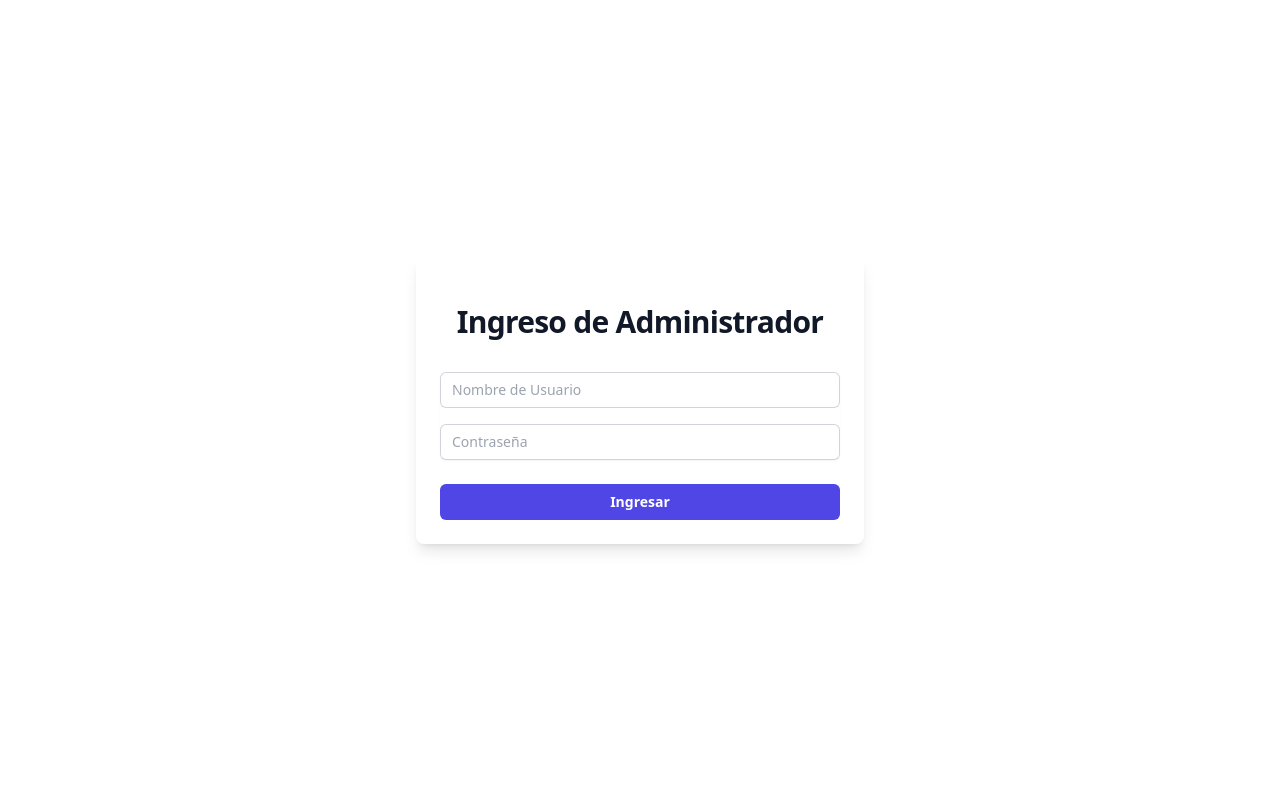
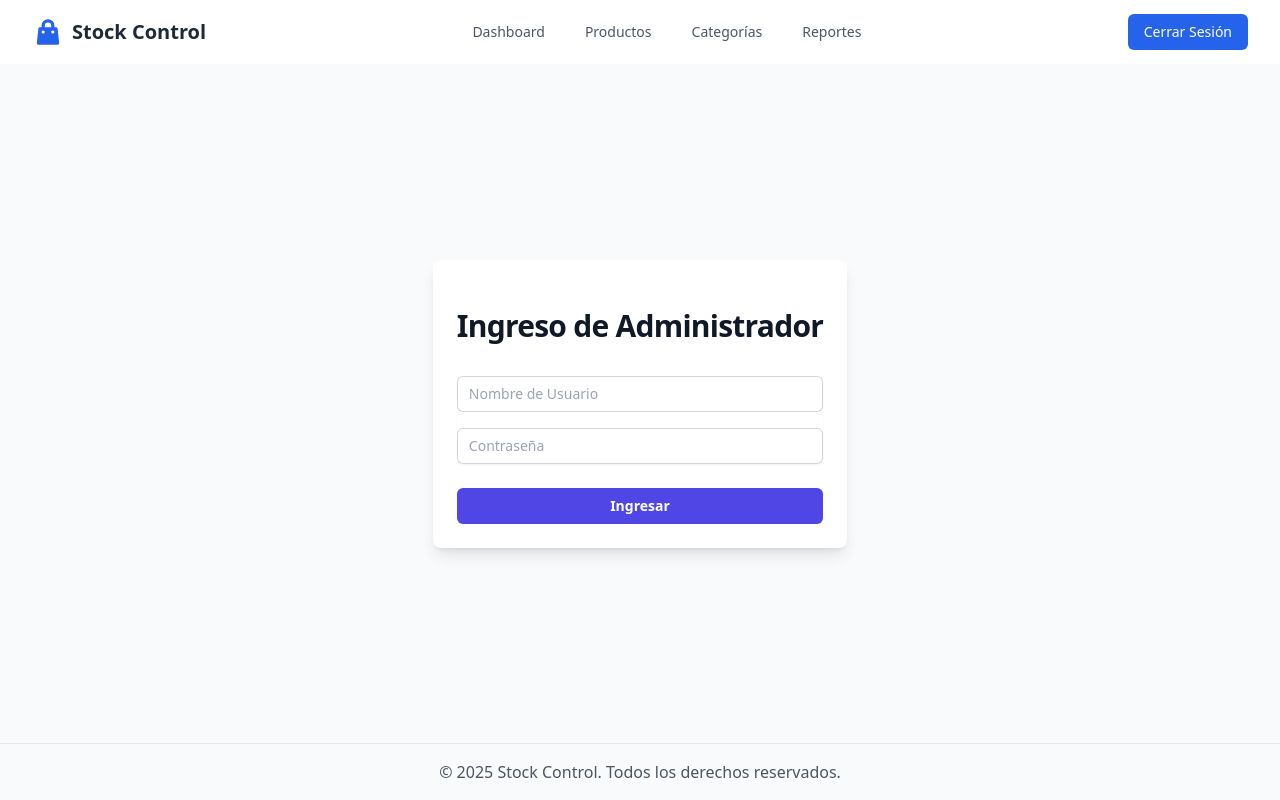
Before and after one commit to lucasecapdevila/stock-app-frontend, a React (Vite) app: page / in a window 1280 px wide. Built offline with nearby package versions, Linux system fonts and the light colour scheme; sample sign-in values are in the browser's storage.

Commit message:
footer added and displays fixed

```diff
--- a/src/App.tsx
+++ b/src/App.tsx
@@ -3,12 +3,17 @@ import Login from "./components/pages/Login";
 import Home from "./components/pages/Home";
 import ProtectedRoutes from "./components/routes/ProtectedRoutes";
 import AdminRoutes from "./components/routes/AdminRoutes";
+import Navbar from "./components/common/Navbar";
+import Footer from "./components/common/Footer";
 
 function App() {
-  const isLoggedIn = sessionStorage.getItem('isLoggedIn') === 'true';
+  const isLoggedIn = sessionStorage.getItem("isLoggedIn") === "true";
 
   return (
     <BrowserRouter>
+      <div className="flex flex-col min-h-screen">
+        <Navbar />
+        <main className="flex-1 flex">
           <Routes>
             <Route path="/" element={<Home />} />
             <Route path="/login" element={<Login />} />
@@ -25,6 +30,9 @@ function App() {
               }
             />
           </Routes>
+        </main>
+        <Footer />
+      </div>
     </BrowserRouter>
   );
 }
--- /dev/null
+++ b/src/components/common/Footer.tsx
@@ -0,0 +1,13 @@
+const Footer = () => {
+  return (
+    <footer className="bg-gray-50 border-t border-gray-200 py-4">
+      <div className="max-w-7xl mx-auto px-4 sm:px-6 lg:px-8">
+        <p className="text-center text-gray-600">
+          © {new Date().getFullYear()} Stock Control. Todos los derechos reservados.
+        </p>
+      </div>
+    </footer>
+  )
+}
+
+export default Footer
--- a/src/components/common/Navbar.tsx
+++ b/src/components/common/Navbar.tsx
@@ -76,20 +76,13 @@ const Navbar = () => {
 
           {/* Desktop login/logout button */}
           <div className="hidden md:flex items-center">
-            {isLoggedIn ? (
+            {isLoggedIn && (
               <button
                 onClick={handleLogout}
                 className="bg-blue-600 hover:bg-blue-700 text-white px-4 py-2 rounded-md text-sm font-medium transition-colors duration-200 flex items-center gap-2"
               >
                 Cerrar Sesión
               </button>
-            ) : (
-              <Link
-                to="/"
-                className="bg-blue-600 hover:bg-blue-700 text-white px-4 py-2 rounded-md text-sm font-medium transition-colors duration-200"
-              >
-                Iniciar Sesión
-              </Link>
             )}
           </div>
         </div>
--- a/src/components/pages/Home.tsx
+++ b/src/components/pages/Home.tsx
@@ -2,7 +2,7 @@ import Login from './Login'
 
 const Home = () => {
   return (
-    <div className="min-h-screen">
+    <div className="flex-1 flex items-center justify-center bg-gray-50">
       <Login />
     </div>
   )
--- a/src/components/pages/Login.tsx
+++ b/src/components/pages/Login.tsx
@@ -29,7 +29,7 @@ const Login = () => {
   }
 
   return (
-    <div className="flex min-h-screen items-center justify-center px-2">
+    <div className="flex h-full items-center justify-center px-2">
       <div className="w-full max-w-md space-y-8 rounded-lg bg-white p-6 shadow-lg">
         <div>
           <h2 className="mt-6 text-center text-3xl font-bold tracking-tight text-gray-900">
```
Lines whose indentation alone changed are shown as unchanged.
